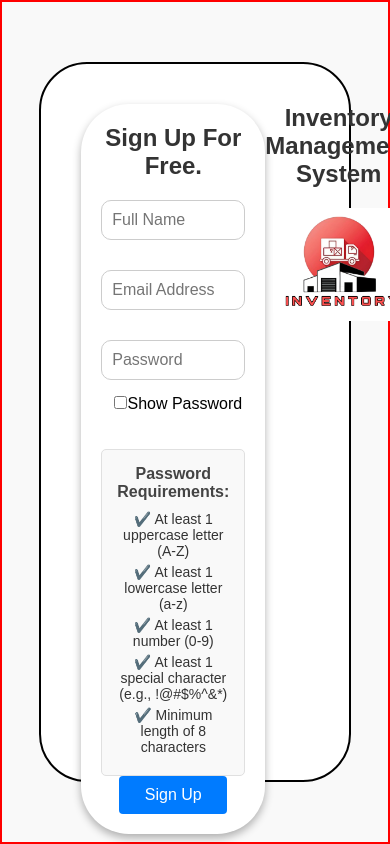
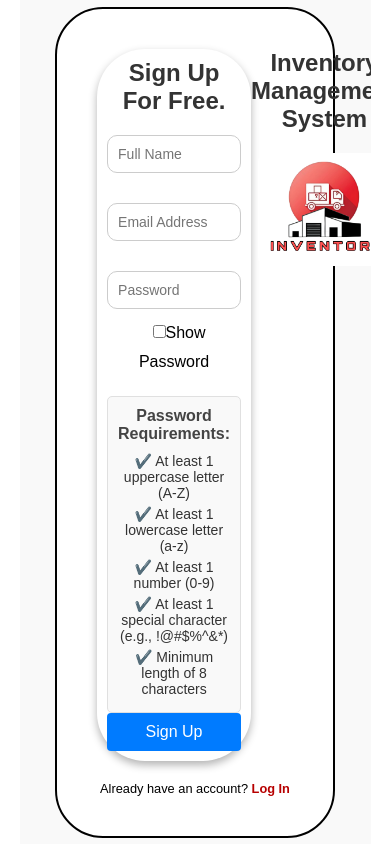
Before and after one commit to mohitsinghgarry/Frontend_Inventory_Managment, a React (Create React App) app: page /signup in a window 390 px wide. Built offline with nearby package versions, Linux system fonts and the light colour scheme.

Commit message:
updated App.css for responsiveness

```diff
--- a/src/App.css
+++ b/src/App.css
@@ -2,26 +2,34 @@
 .container {
   border: 2px solid red;
   justify-content: space-between;
+  overflow: auto; /* Allow scrolling if content overflows */
+  height: 100vh; /* Set height to full viewport */
+  padding: 0 40px; /* Increased horizontal padding for more scroll space */
+  max-width: 90%; /* Reduced max width for the container */
+  margin: 0 auto; /* Center the container */
 }
 
 /* Shared container styles */
 form {
   display: flex;
-  width: 35rem;
+  width: 100%; /* Make form width 100% for better responsiveness */
+  max-width: 30rem; /* Reduced max width */
   flex-direction: column;
   background-color: #fff;
   border-radius: 3rem;
   box-shadow: 0 4px 8px rgba(0, 0, 0, 0.3);
   padding: 20px;
+  margin: 0; /* Remove margin to prevent overflow issues */
   justify-content: center;
   align-items: center;
+  box-sizing: border-box; /* Include padding in width calculations */
 }
 
 .leftContainer {
   border: 2px black solid;
   text-align: center;
   width: 90%;
-  height: 90%;
+  height: auto; /* Change to auto for better responsiveness */
   padding: 40px;
   border-radius: 3rem;
   background-color: #fff;
@@ -95,35 +103,32 @@ h4 {
   display: flex;
   justify-content: center;
   align-items: center;
-  width: 90%;
-  max-width: 1400px;
+  width: 100%; /* Full width */
+  max-width: 1300px; /* Reduced max width */
   background-color: white;
   border-radius: 15px;
-  overflow: hidden;
+  overflow: auto; /* Allow scrolling if content overflows */
+  padding: 20px; /* Add padding to ensure content doesn't touch edges */
+  box-sizing: border-box; /* Include padding in width calculations */
 }
 
 /* Left side: Inventory logo and title */
 .left-side {
-  /* border: 2px solid red; */
   display: flex;
   flex-direction: column;
-  /* justify-content: center; */
   align-items: center;
-  /* padding: 0; */
 }
 
 .left-side img {
-  /* border: 2px solid red; */
-  width: 500px;
-  /* height: 00px; */
+  width: 100%; /* Make image responsive */
+  max-width: 350px; /* Further reduced max width */
   margin-bottom: 5px;
   object-fit: contain;
   filter: brightness(1.2) contrast(1.1);
-  /* border: none; */
 }
 
 .left-side h1 {
-  font-size: 3rem;
+  font-size: 2.2rem; /* Further reduced font size */
   color: #b70000;
   margin-top: 2rem;
   text-align: center;
@@ -133,7 +138,7 @@ h4 {
 
 /* Right side: Login form */
 .right-side {
-  width: 50%;
+  width: 100%; /* Make right side full width */
   padding: 40px;
   display: flex;
   flex-direction: column;
@@ -145,13 +150,13 @@ h4 {
 .right-side h2 {
   color: #b70000;
   margin-bottom: 20px;
-  font-size: 3rem;
+  font-size: 2.2rem; /* Further reduced font size */
   text-align: center;
 }
 
 /* Form inputs and buttons */
 form input {
-  padding: 12px;
+  padding: 10px;
   font-size: 1.1rem;
   margin-bottom: 15px;
   border-radius: 5px;
@@ -211,11 +216,141 @@ form button:hover {
   border-radius: 8px;
 }
 
-.forgot-password-page, .reset-password-page{
-  /* border: 2px solid red; */
+.forgot-password-page,
+.reset-password-page {
   height: 100vh;
   display: flex;
-  flex-direction:column;
+  flex-direction: column;
   align-items: center;
   justify-content: center;
 }
+
+/* Media Queries */
+
+/* Styles for devices with a width of 570px or less */
+@media screen and (max-width: 570px) {
+  .container {
+    flex-direction: column;
+    border: none; /* Optional: Remove border for mobile */
+    padding: 10px; /* Add some padding for better spacing */
+  }
+
+  .left-side img {
+    width: 90%; /* Make the image responsive */
+    max-width: 180px; /* Further limit the max width for smaller screens */
+  }
+
+  .left-side h1,
+  .right-side h2 {
+    font-size: 1.3rem; /* Decrease font size */
+  }
+
+  form {
+    width: 90%; /* Make the form responsive */
+    padding: 10px; /* Add padding to the form */
+  }
+
+  .input {
+    font-size: 14px; /* Adjust input font size */
+  }
+
+  .submitButton {
+    width: 100%; /* Full width on mobile */
+    padding: 12px; /* Increase padding for touch targets */
+  }
+
+  .footer {
+    font-size: 0.8rem; /* Smaller footer font */
+  }
+
+  .passwordInstructionsContainer {
+    padding: 10px; /* Adjust padding for mobile */
+  }
+}
+
+/* Styles for devices with a width of 600px or less (mobile) */
+@media screen and (max-width: 600px) {
+  .right-side {
+    width: 100%;
+    padding: 15px; /* Reduce padding for mobile */
+  }
+
+  .right-side h2 {
+    font-size: 1.4rem; /* Further decrease font size */
+  }
+
+  form {
+    width: 90%; /* Make the form responsive */
+    padding: 10px; /* Add padding to the form */
+  }
+
+  .input {
+    font-size: 14px; /* Adjust input font size */
+  }
+
+  .submitButton {
+    width: 100%; /* Full width on mobile */
+    padding: 12px; /* Increase padding for touch targets */
+  }
+
+  .footer {
+    font-size: 0.8rem; /* Smaller footer font */
+  }
+
+  .passwordInstructionsContainer {
+    padding: 10px; /* Adjust padding for mobile */
+  }
+}
+
+/* Styles for devices with a width of 601px to 900px (tablets) */
+@media screen and (min-width: 601px) and (max-width: 900px) {
+  .right-side {
+    padding: 25px; /* Adjust padding for tablets */
+  }
+
+  .left-side h1,
+  .right-side h2 {
+    font-size: 1.8rem; /* Adjust font size for tablets */
+  }
+
+  form {
+    width: 85%; /* Make the form narrower on tablets */
+  }
+
+  .submitButton {
+    width: 90%; /* Wider button on tablets */
+  }
+}
+
+/* Styles for devices wider than 900px (desktops) */
+@media screen and (min-width: 901px) {
+  .container {
+    display: flex; /* Ensure flex layout on desktop */
+  }
+
+  .right-side {
+    padding: 40px; /* Standard padding for larger screens */
+  }
+
+  .left-side img {
+    width: 350px; /* Full size for large screens */
+  }
+
+  form {
+    width: 30rem; /* Maintain width for large screens */
+  }
+}
+
+/* Portrait orientation adjustments */
+@media screen and (orientation: portrait) {
+  .right-side {
+    padding: 15px; /* Adjust padding in portrait mode */
+  }
+}
+
+/* Landscape orientation adjustments */
+@media screen and (orientation: landscape) {
+  .right-side {
+    padding: 30px; /* Adjust padding in landscape mode */
+  }
+}
```
